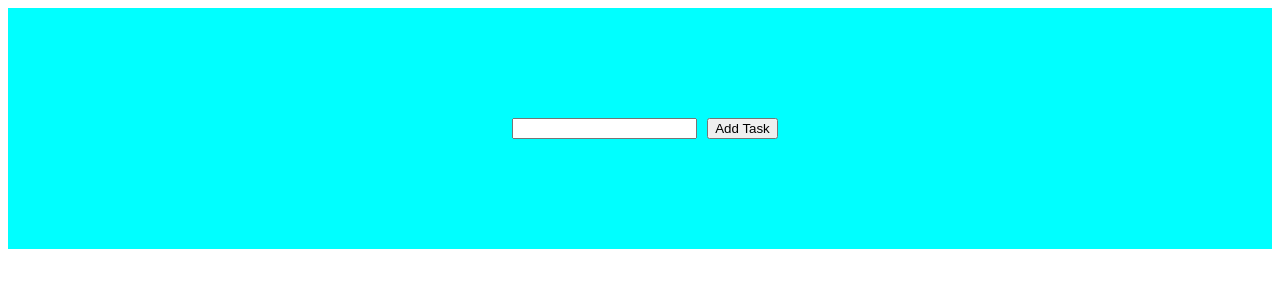
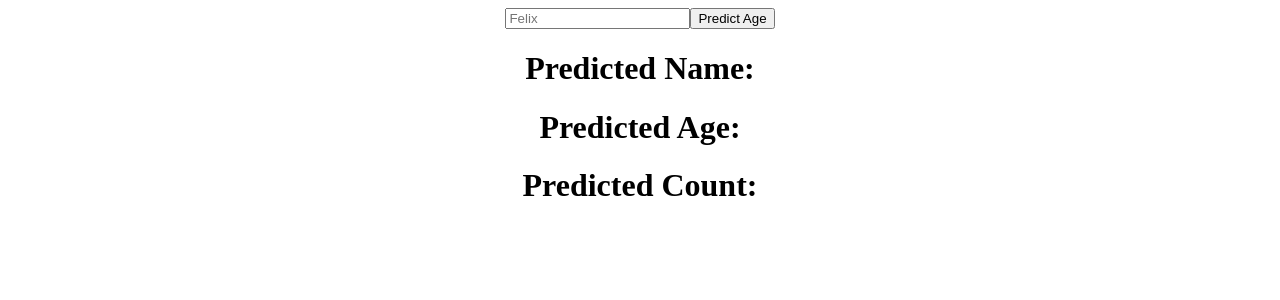
Before and after one commit to felixkd12/the_executor, a React (Create React App) app: page / in a window 1280 px wide. Shown: the top 300 px of the page. Built offline with nearby package versions, Linux system fonts and the light colour scheme.

Commit message:
Learn Fetching data complete

```diff
--- a/package.json
+++ b/package.json
@@ -6,13 +6,14 @@
     "@testing-library/jest-dom": "^5.16.5",
     "@testing-library/react": "^13.4.0",
     "@testing-library/user-event": "^13.5.0",
+    "axios": "^1.2.2",
     "react": "^18.2.0",
     "react-dom": "^18.2.0",
-    "react-scripts": "^5.0.1",
+    "react-scripts": "^2.1.3",
     "web-vitals": "^2.1.4"
   },
   "scripts": {
-    "start": "react-scripts start",
+    "start": "react-scripts --openssl-legacy-provider start",
     "build": "react-scripts build",
     "test": "react-scripts test",
     "eject": "react-scripts eject"
--- a/src/App.js
+++ b/src/App.js
@@ -1,135 +1,40 @@
 import style from './App.module.css';
-import { useState } from "react";
-import { Task } from './Task';
+import { useState, useEffect } from "react";
+import { Text } from "./Text";
+import React from "react";
+import Axios from 'axios';
 
-// Learn States
+function App() {
 
-/*
-Dalam React untuk komponen UI hanya di render 1 kali.
-*/
+  const [name, setName] = useState("");
+  const [predictedAge, setPredictedAge] = useState({});
 
-/* function App() {
-  const [showText, setShowText] = useState(true)
-  const [textColor, setTextColor] = useState("black")
-
-  const changeText = () => {
-    setShowText(!showText);
-    setTextColor(textColor === "black" ? "black" : "red");
-
-  };
+  const fetchData = () => {
+    Axios.get(`https://api.agify.io/?name=${name}`).then((res) => {
+      setPredictedAge(res.data);
+    });
+  }
+  /* const fetchCatFact = () => {
+    Axios.get("https://catfact.ninja/fact").then((res) => {
+      setcatText(res.data.fact);
+    });
+  }
+  useEffect(() => {
+    fetchCatFact();
+  }, []);
+  */
 
   return (
     <div className={style.App}>
-      <button onClick={changeText}> Show/Hide </button>
-      {showText === true && <h1 style={{color: textColor}}> Heloo, my name is Felix </h1>}
-    </div>
-  );
-} */
+      <input placeholder="Felix"
+      onChange={(event) => {
+        setName(event.target.value);
+      }} />
+      <button onClick={fetchData}> Predict Age </button>
 
-/* function App() {
-  // Exercise
-  const [count, setCount] = useState(0);
-
-  const increaseCount = () => {
-    setCount(count + 1);
-  }
-
-  const decreaseCount = () => {
-    setCount(count - 1);
-  }
-
-  const zeroCount = () => {
-    setCount(0);
-  }
-
-  return (
-    <div className={style.App}>
-      <button onClick = {increaseCount} > Increase </button>
-      <button onClick = {decreaseCount}> Decrease </button>
-      <button onClick = {zeroCount}> Set to Zero </button>
-      {count}
-    </div>
-  );
-}
-*/
-
-function App() {
-
-  // Learn CRUD and Array or List
-  const [doList, setDoList] = useState([]);
-  const [newTask, setNewTask] = useState("");
-
-  const handleChange = (event) => {
-    setNewTask(event.target.value);
-  }
-
-  const addTask = () => {
-    // '...' menandakan membuat array kosong dan parameter kedua adalah valuenya
-    // Objek
-    const task = {
-      id: doList.length === 0 ? 1 : doList[doList.length - 1].id + 1,
-      taskName: newTask,
-      completed: false
-    }
-
-    const newTodoList = [...doList, task];
-    setDoList(newTodoList);
-  }
-
-  // Exercise Update
-  const updateTask = (id) => {
-    setDoList(doList.map((task) => {
-      if (task.id === id){
-        return {...task, completed: true};
-      } else {
-        return task;
-      }
-    }));
-  }
-  const deleteTask = (id) => {
-
-    // Cara 1
-    /*const newTodoList = doList.filter((task) => {
-      if (task === taskName) {
-        return false;
-      } else {
-        return true;
-      }
-    }); */
-
-    // Cara 2
-    // mempersingkat if else
-    /*const newTodoList = doList.filter((task) => {
-      return task !== taskName;
-    }); */
-    // setDoList(newTodoList);
-
-    //Cara 3
-    setDoList(doList.filter((task) => task.id !== id));
-  }
-
-  return (
-    <div className={style.App}>
-      <div className={style.Header}>
-        <div className={style.Input}>
-          <input style={{ margin: 10 }} onChange={handleChange} />
-          <button onClick={addTask}> Add Task </button>
-        </div>
-      </div>
-
-
-      {doList.map((task) => {
-        return (
-          <div className={style.List}>
-            <Task
-              taskName={task.taskName}
-              id={task.id}
-              completed={task.completed}
-              deleteTask={deleteTask}
-              updateTask={updateTask} />
-          </div>
-        )
-      })}
+      <h1> Predicted Name: {predictedAge.name} </h1>
+      <h1> Predicted Age: {predictedAge.age} </h1>
+      <h1> Predicted Count: {predictedAge.count} </h1>
     </div>
   );
 }
--- a/src/App.module.css
+++ b/src/App.module.css
@@ -1,8 +1,8 @@
-/* .App {
+.App {
   text-align: center;
 }
 
-.App-logo {
+/* .App-logo {
   height: 40vmin;
   pointer-events: none;
 }
--- /dev/null
+++ b/src/Text.js
@@ -0,0 +1,24 @@
+import React from "react";
+import { useState, useEffect } from "react";
+
+export const Text = () => {
+    const [text, setText] = useState("");
+    useEffect(() => {
+        console.log("COMPONENT UPDATED");
+
+        return () => {
+            console.log("COMPONENT UNMOUNTED");
+        }
+    }, [])
+
+    return (
+        <div>
+            <input
+                onChange={(event) => {
+                    setText(event.target.value);
+                }} />
+            <h1> {text} </h1>
+        </div>
+
+    )
+}
--- a/src/index.js
+++ b/src/index.js
@@ -4,9 +4,9 @@ import App from './App';
 
 const root = ReactDOM.createRoot(document.getElementById('root'));
 root.render(
-  <React.StrictMode>
+  // <React.StrictMode>
     <App />
-  </React.StrictMode>
+  // </React.StrictMode>
 );
 
 // If you want to start measuring performance in your app, pass a function
```
Also changed, not shown: src/learn.txt, 1 other file (tests, documents, lock files or other folders).
